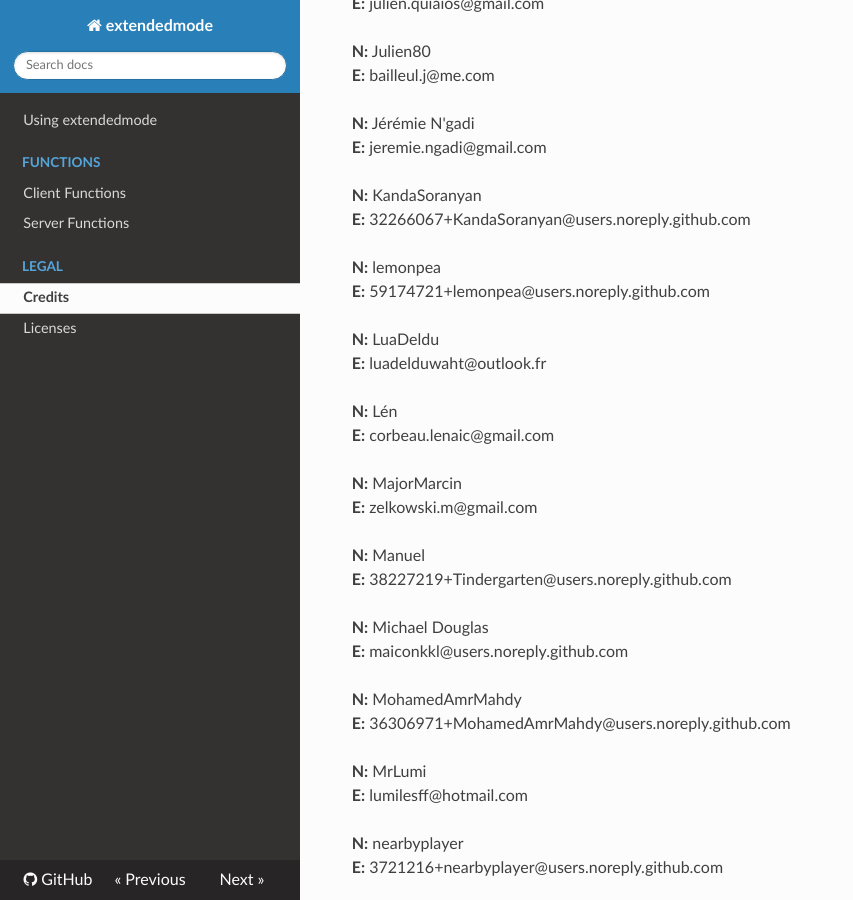
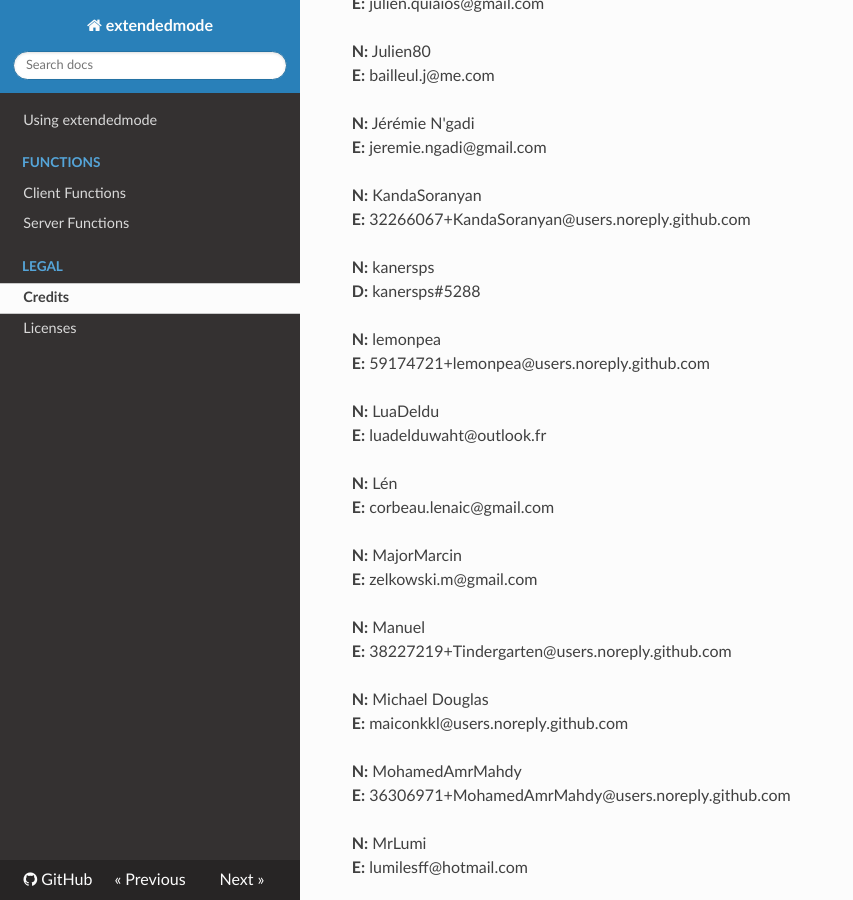
Before and after one commit to EmiyLewis/docs-site, an MkDocs documentation site: the page built from docs/legal/credits.md, in a window 1280 px wide and 900 px high, scrolled down 1466 px. Shown: the whole window, without its empty margins (0-853 px from the left). Built offline with MkDocs 1.6.1, drawn with Linux system fonts in a browser that asks for light colours; nearby versions of some CDN libraries.

Commit message:
Update credits

```diff
--- a/docs/legal/credits.md
+++ b/docs/legal/credits.md
@@ -71,6 +71,9 @@ resolve it.
 
 **N:** KandaSoranyan
 **E:** 32266067+KandaSoranyan@users.noreply.github.com
+
+**N:** kanersps
+**D:** kanersps#5288
 
 **N:** lemonpea
 **E:** 59174721+lemonpea@users.noreply.github.com
```
